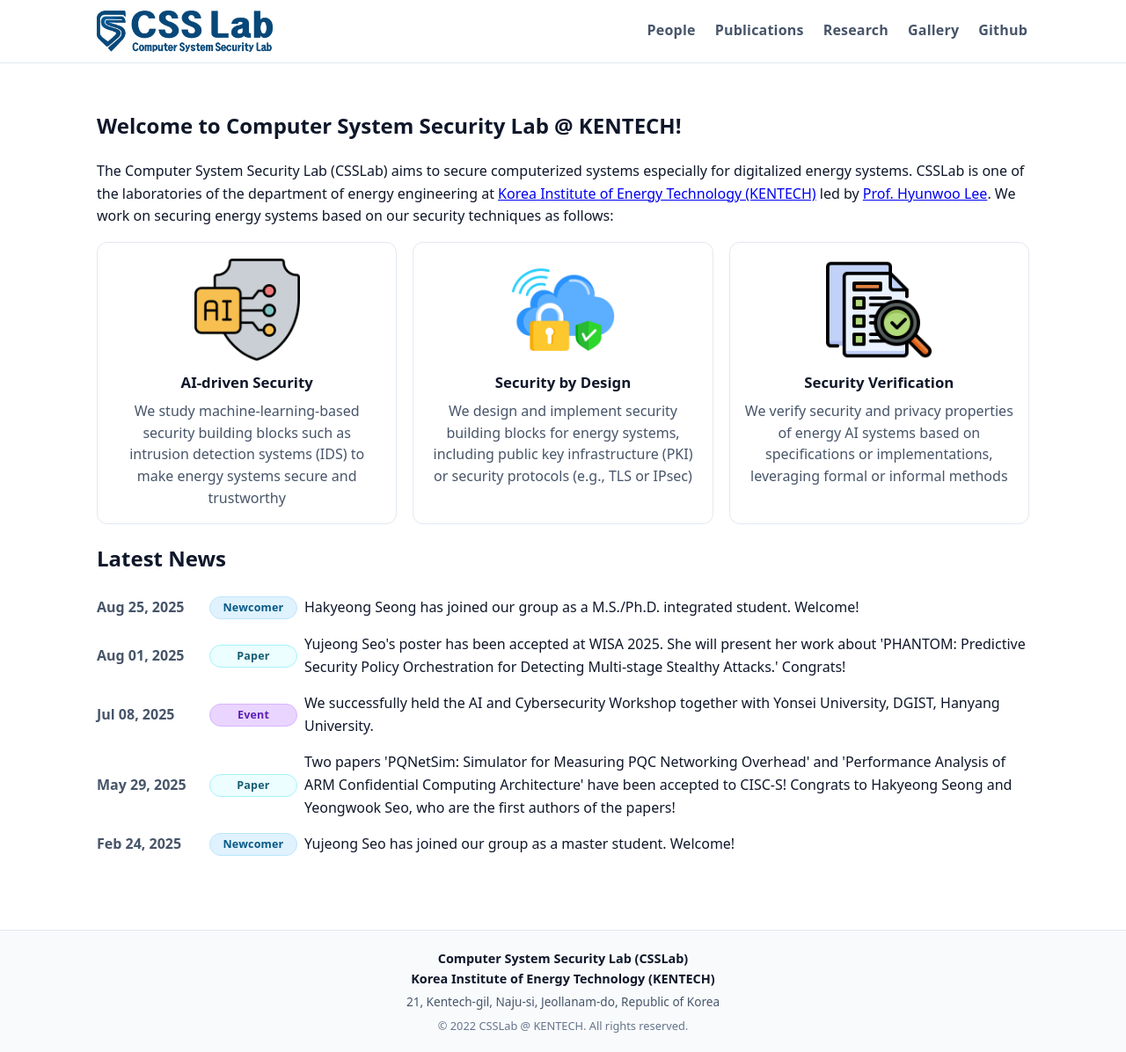
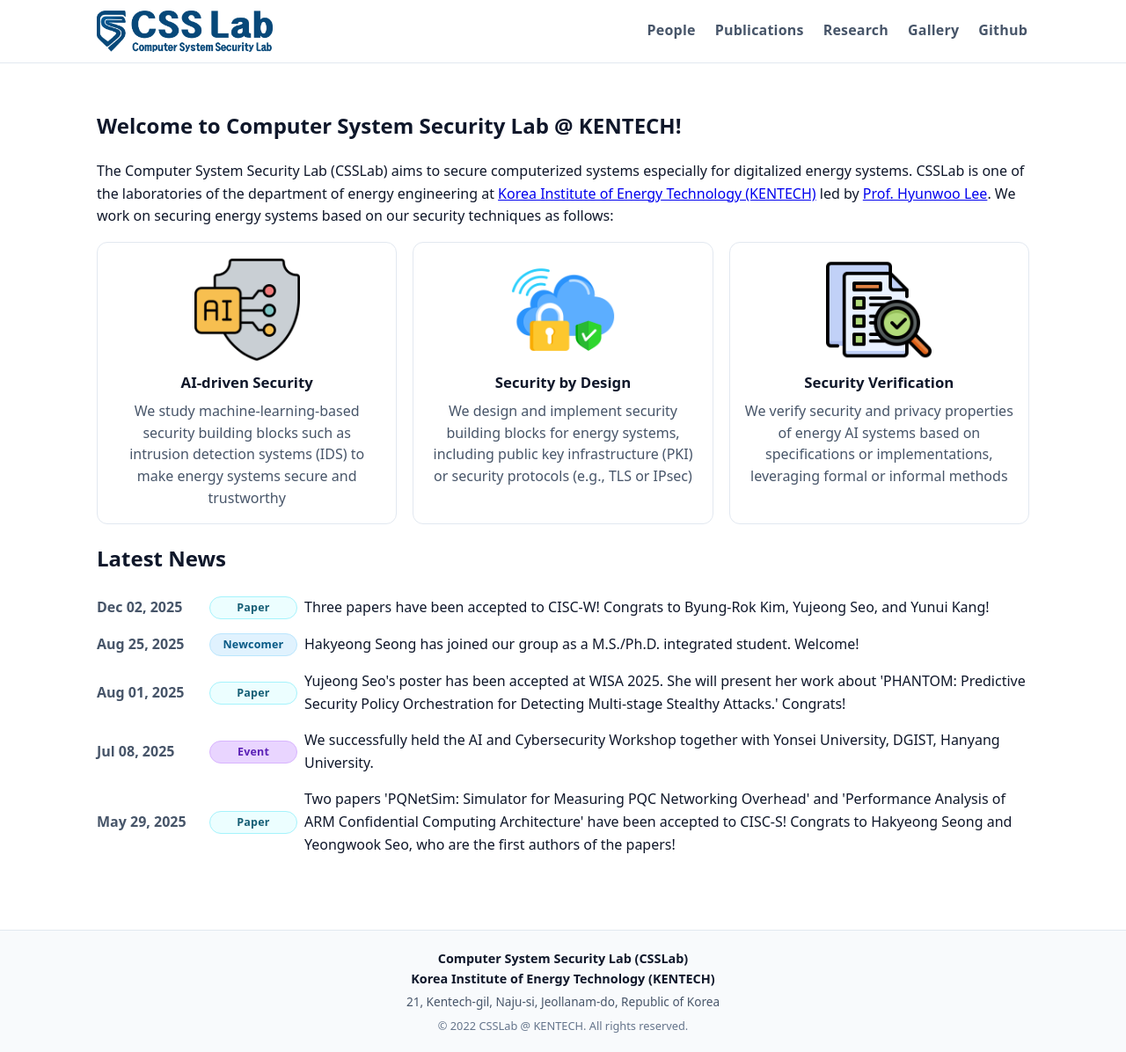
Before and after one commit to comsyssec/comsyssec.github.io, a Jekyll site: the page built from index.md, in a window 1280 px wide. Shown: the whole page at 88% size. Built offline with Jekyll 4.4.1, drawn with Linux system fonts in a browser that asks for light colours.

Commit message:
news added

```diff
--- a/_data/news.yml
+++ b/_data/news.yml
@@ -1,3 +1,7 @@
+- date: 2025-12-02
+  category: paper
+  title: "Three papers have been accepted to CISC-W! Congrats to Byung-Rok Kim, Yujeong Seo, and Yunui Kang!"
+
 - date: 2025-08-25
   category: newcomer
   title: "Hakyeong Seong has joined our group as a M.S./Ph.D. integrated student. Welcome!"
```
